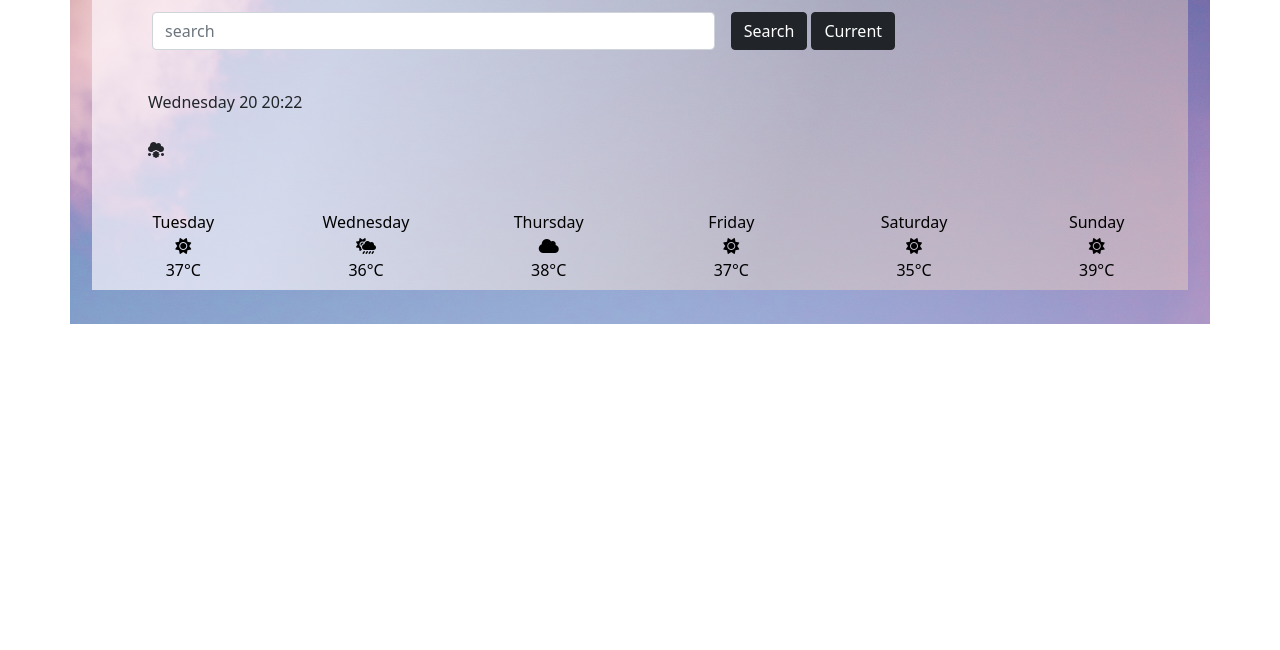
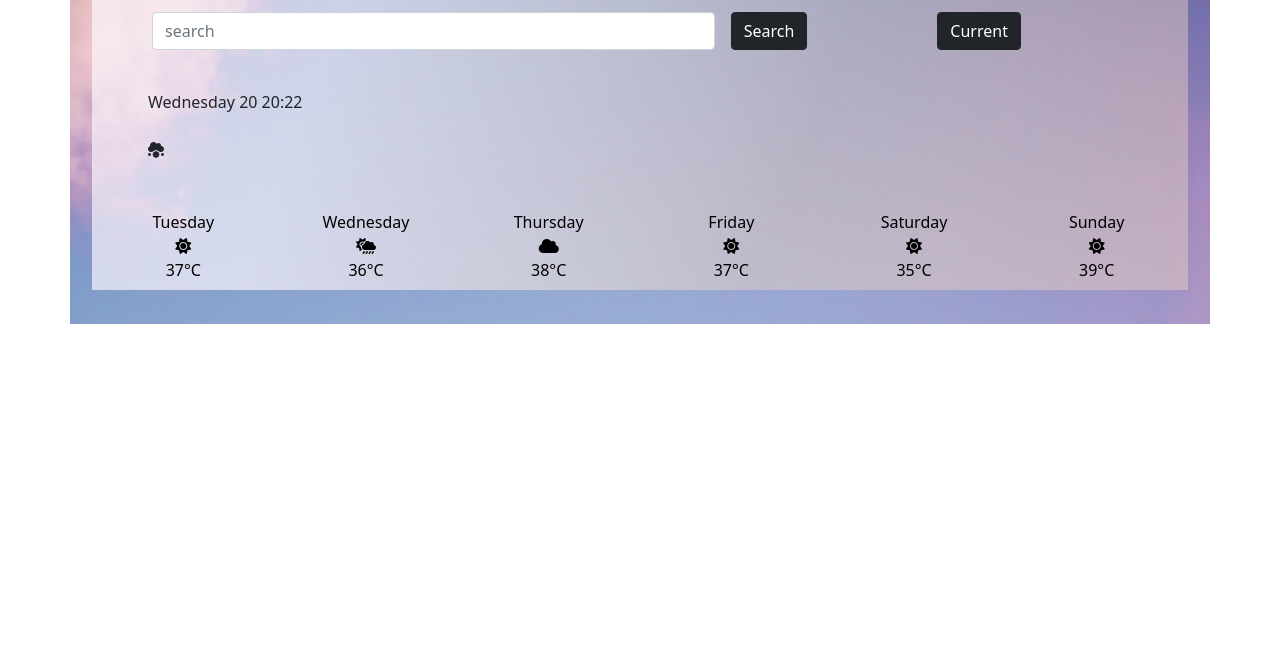
Before and after one commit to IdayatSanni/theweatherapp, a plain HTML site: page index.html in a window 1280 px wide. Shown: the part 150-800 px from the top of the page. Drawn offline with nearby package versions, Linux system fonts and the light colour scheme; no server answers.

Commit message:
changes to index

```diff
--- a/index.html
+++ b/index.html
@@ -29,9 +29,9 @@
             </div>
             <div class="col-sm">
               <input type="submit" value="Search" class="btn btn-dark" />
-              <span class="col-sm">
-                <input type="submit" value="Current" class="btn btn-dark" id="current-location"/>
-              </span>
+            </div>
+            <div class="col-sm">
+              <input type="submit" value="Current" class="btn btn-dark" id="current-location"/>
             </div>
          </div>
         </form>
```
